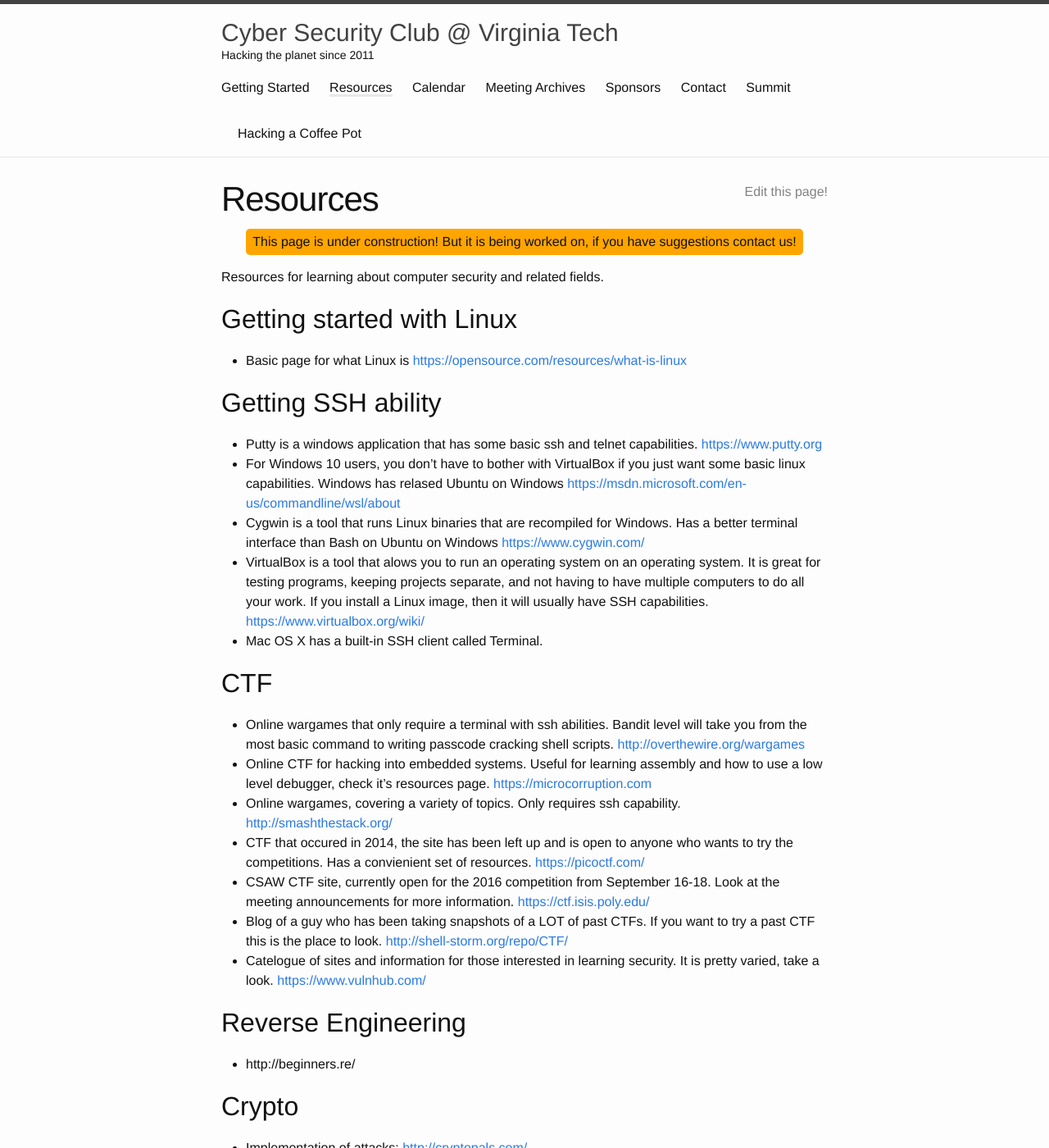
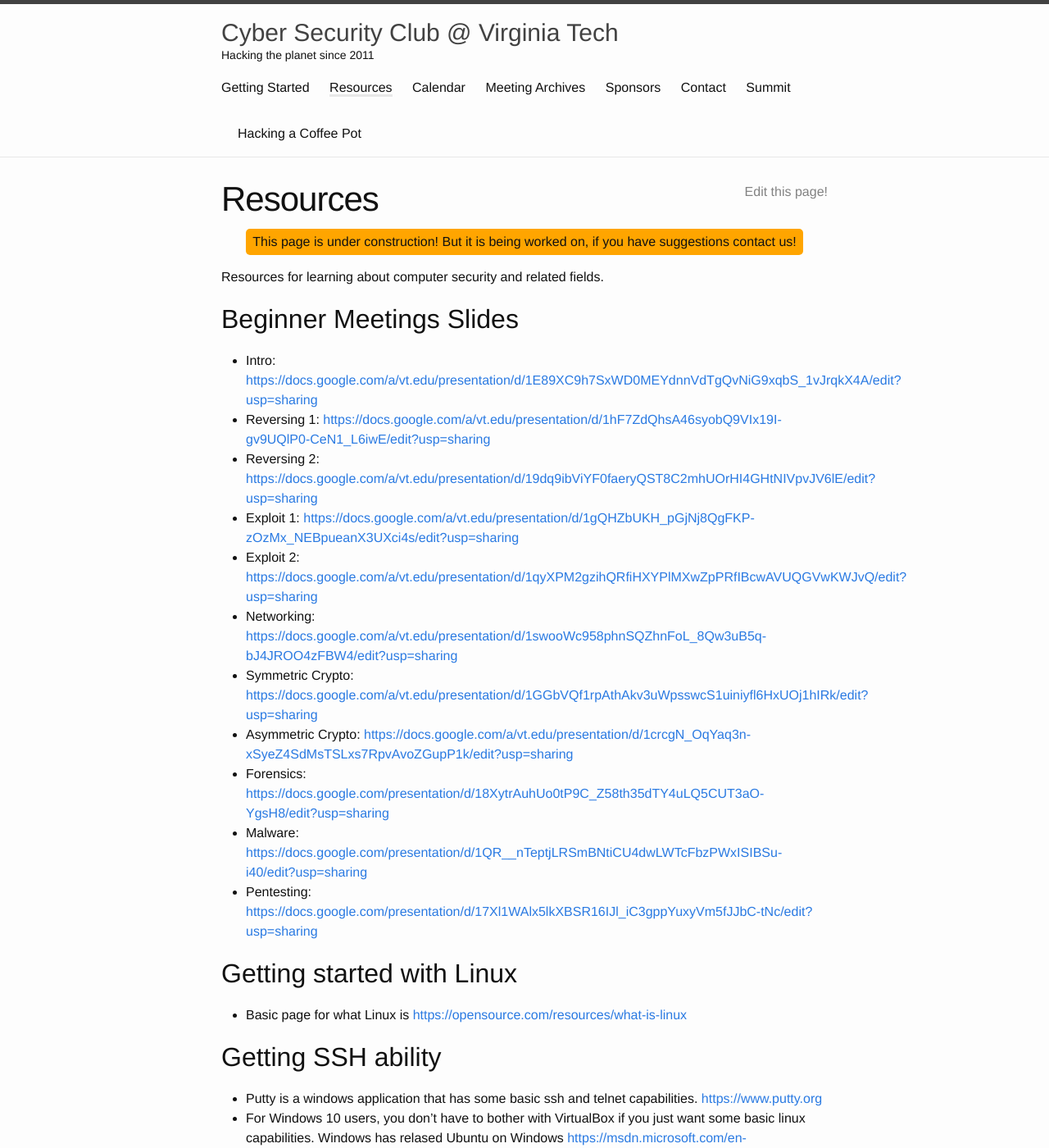
Before and after one commit to VTCSec/vtcsec.org, a Jekyll site: the page built from resources.md, in a window 1280 px wide and 1400 px high. Shown: the whole window at 82% size. Built offline with Jekyll 4.4.1, drawn with Linux system fonts in a browser that asks for light colours.

Commit message:
Added links to beginner meeting slides

```diff
--- a/resources.md
+++ b/resources.md
@@ -8,6 +8,20 @@ edit_link: true
 <span class="notice">This page is under construction! But it is being worked on, if you have suggestions contact us!</span>
 
 Resources for learning about computer security and related fields.
+
+## Beginner Meetings Slides
+  - Intro: <https://docs.google.com/a/vt.edu/presentation/d/1E89XC9h7SxWD0MEYdnnVdTgQvNiG9xqbS_1vJrqkX4A/edit?usp=sharing>
+  - Reversing 1: <https://docs.google.com/a/vt.edu/presentation/d/1hF7ZdQhsA46syobQ9VIx19I-gv9UQlP0-CeN1_L6iwE/edit?usp=sharing>
+  - Reversing 2: <https://docs.google.com/a/vt.edu/presentation/d/19dq9ibViYF0faeryQST8C2mhUOrHI4GHtNIVpvJV6lE/edit?usp=sharing>
+  - Exploit 1: <https://docs.google.com/a/vt.edu/presentation/d/1gQHZbUKH_pGjNj8QgFKP-zOzMx_NEBpueanX3UXci4s/edit?usp=sharing>
+  - Exploit 2: <https://docs.google.com/a/vt.edu/presentation/d/1qyXPM2gzihQRfiHXYPlMXwZpPRfIBcwAVUQGVwKWJvQ/edit?usp=sharing>
+  - Networking: <https://docs.google.com/a/vt.edu/presentation/d/1swooWc958phnSQZhnFoL_8Qw3uB5q-bJ4JROO4zFBW4/edit?usp=sharing>
+  - Symmetric Crypto: <https://docs.google.com/a/vt.edu/presentation/d/1GGbVQf1rpAthAkv3uWpsswcS1uiniyfl6HxUOj1hIRk/edit?usp=sharing>
+  - Asymmetric Crypto: <https://docs.google.com/a/vt.edu/presentation/d/1crcgN_OqYaq3n-xSyeZ4SdMsTSLxs7RpvAvoZGupP1k/edit?usp=sharing>
+  - Forensics: <https://docs.google.com/presentation/d/18XytrAuhUo0tP9C_Z58th35dTY4uLQ5CUT3aO-YgsH8/edit?usp=sharing>
+  - Malware: <https://docs.google.com/presentation/d/1QR__nTeptjLRSmBNtiCU4dwLWTcFbzPWxISIBSu-i40/edit?usp=sharing>
+  - Pentesting: <https://docs.google.com/presentation/d/17Xl1WAlx5lkXBSR16IJl_iC3gppYuxyVm5fJJbC-tNc/edit?usp=sharing>
+
 
 
 ## Getting started with Linux
```
